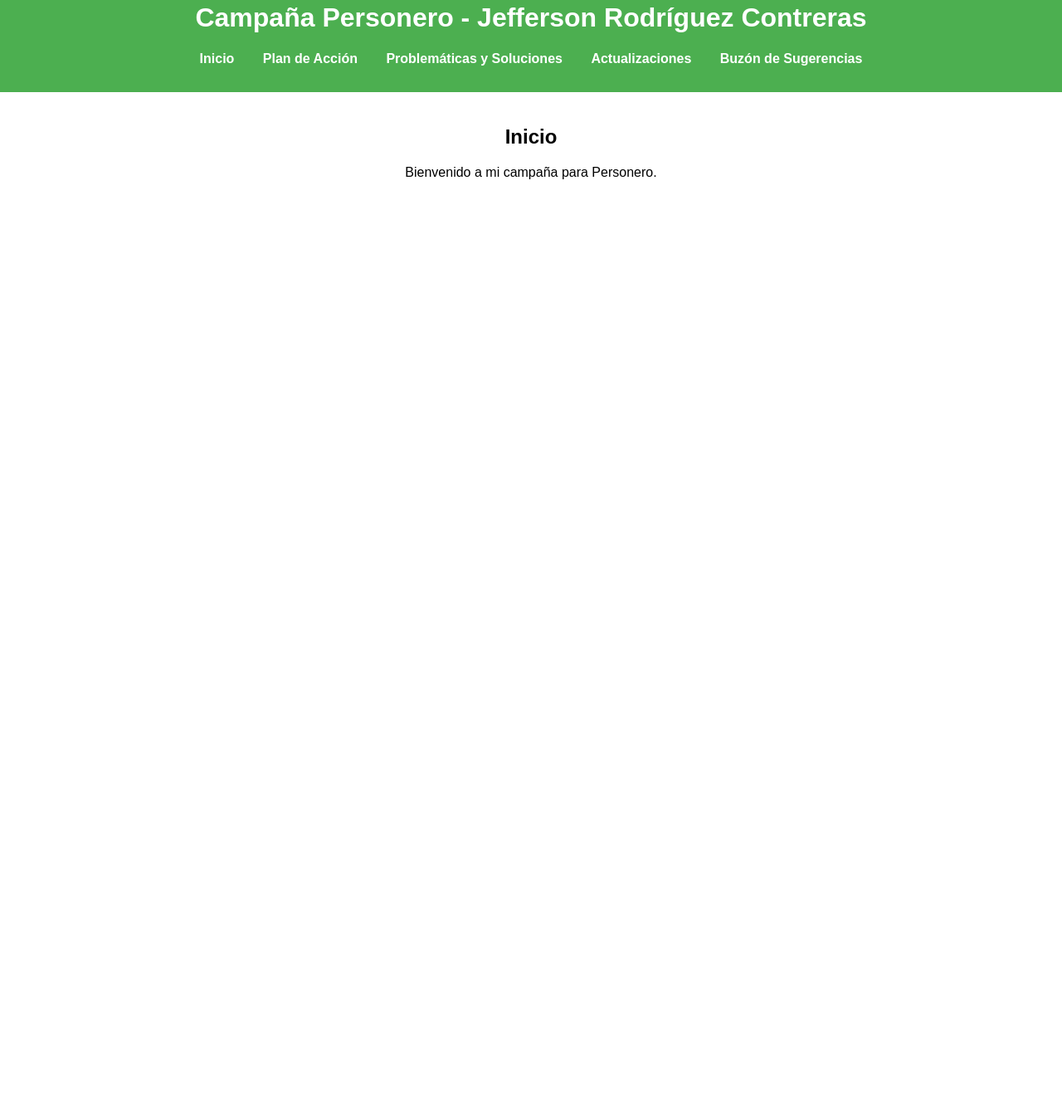
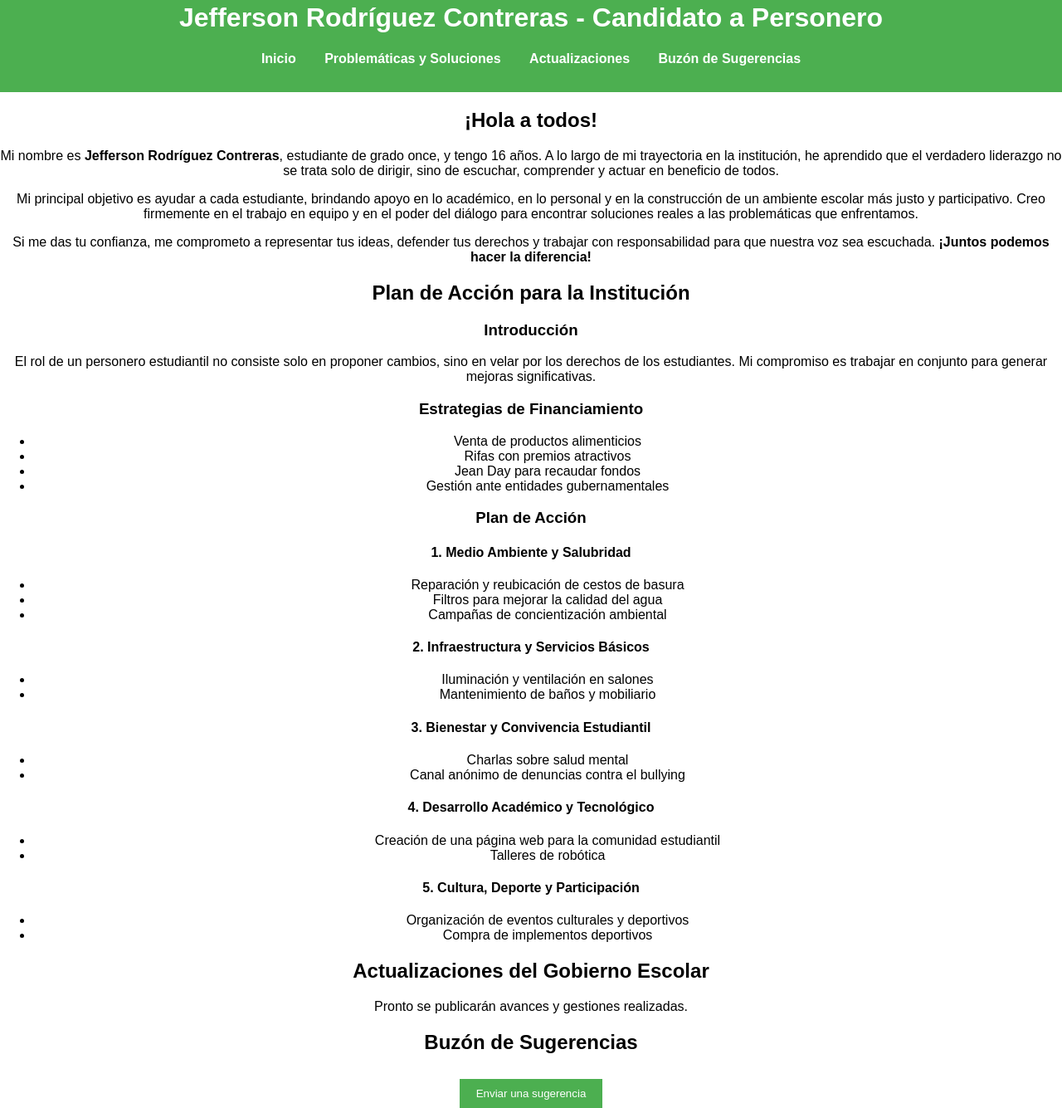
Before and after one commit to ArtLordMordt/PERSONERIA-, a plain HTML site: page index.html in a window 1280 px wide. Shown: the part 33-1368 px from the top of the page at 83% size. Before the commit the page ends 800 px from the top, so only its background shows below. Drawn offline with Linux system fonts and the light colour scheme; a script that the page names is missing.

Commit message:
Update index.html

```diff
--- a/index.html
+++ b/index.html
@@ -7,49 +7,87 @@
     <link rel="stylesheet" href="styles.css">
 </head>
 <body>
+
     <header>
-    <h1>Campaña Personero - Jefferson Rodríguez Contreras</h1>
+        <h1>Jefferson Rodríguez Contreras - Candidato a Personero</h1>
         <nav>
             <ul>
                 <li><a href="#inicio">Inicio</a></li>
-        <li><a href="#plan">Plan de Acción</a></li>
                 <li><a href="#problemas">Problemáticas y Soluciones</a></li>
                 <li><a href="#actualizaciones">Actualizaciones</a></li>
-        <li><a href="#" onclick="openModal()">Buzón de Sugerencias</a></li>
+                <li><a href="#buzon">Buzón de Sugerencias</a></li>
             </ul>
         </nav>
     </header>
-  <main id="main-content">
-    <section id="inicio" class="section">
-      <h2>Inicio</h2>
-      <p>Bienvenido a mi campaña para Personero.</p>
+
+    <section id="inicio">
+        <h2>¡Hola a todos!</h2>
+        <p>Mi nombre es <strong>Jefferson Rodríguez Contreras</strong>, estudiante de grado once, y tengo 16 años. A lo largo de mi trayectoria en la institución, he aprendido que el verdadero liderazgo no se trata solo de dirigir, sino de escuchar, comprender y actuar en beneficio de todos.</p>
+        <p>Mi principal objetivo es ayudar a cada estudiante, brindando apoyo en lo académico, en lo personal y en la construcción de un ambiente escolar más justo y participativo. Creo firmemente en el trabajo en equipo y en el poder del diálogo para encontrar soluciones reales a las problemáticas que enfrentamos.</p>
+        <p>Si me das tu confianza, me comprometo a representar tus ideas, defender tus derechos y trabajar con responsabilidad para que nuestra voz sea escuchada. <strong>¡Juntos podemos hacer la diferencia!</strong></p>
     </section>
-    <section id="plan" class="section">
-      <h2>Plan de Acción</h2>
-      <p>Este es mi plan de acción para mejorar nuestra comunidad.</p>
+
+    <section id="problemas">
+        <h2>Plan de Acción para la Institución</h2>
+        <article>
+            <h3>Introducción</h3>
+            <p>El rol de un personero estudiantil no consiste solo en proponer cambios, sino en velar por los derechos de los estudiantes. Mi compromiso es trabajar en conjunto para generar mejoras significativas.</p>
+        </article>
+
+        <article>
+            <h3>Estrategias de Financiamiento</h3>
+            <ul>
+                <li>Venta de productos alimenticios</li>
+                <li>Rifas con premios atractivos</li>
+                <li>Jean Day para recaudar fondos</li>
+                <li>Gestión ante entidades gubernamentales</li>
+            </ul>
+        </article>
+
+        <article>
+            <h3>Plan de Acción</h3>
+            <h4>1. Medio Ambiente y Salubridad</h4>
+            <ul>
+                <li>Reparación y reubicación de cestos de basura</li>
+                <li>Filtros para mejorar la calidad del agua</li>
+                <li>Campañas de concientización ambiental</li>
+            </ul>
+
+            <h4>2. Infraestructura y Servicios Básicos</h4>
+            <ul>
+                <li>Iluminación y ventilación en salones</li>
+                <li>Mantenimiento de baños y mobiliario</li>
+            </ul>
+
+            <h4>3. Bienestar y Convivencia Estudiantil</h4>
+            <ul>
+                <li>Charlas sobre salud mental</li>
+                <li>Canal anónimo de denuncias contra el bullying</li>
+            </ul>
+
+            <h4>4. Desarrollo Académico y Tecnológico</h4>
+            <ul>
+                <li>Creación de una página web para la comunidad estudiantil</li>
+                <li>Talleres de robótica</li>
+            </ul>
+
+            <h4>5. Cultura, Deporte y Participación</h4>
+            <ul>
+                <li>Organización de eventos culturales y deportivos</li>
+                <li>Compra de implementos deportivos</li>
+            </ul>
+        </article>
     </section>
-    <section id="problemas" class="section">
-      <h2>Problemáticas y Soluciones</h2>
-      <p>Estas son algunas de las problemáticas que enfrentamos y mis propuestas para solucionarlas.</p>
+
+    <section id="actualizaciones">
+        <h2>Actualizaciones del Gobierno Escolar</h2>
+        <p>Pronto se publicarán avances y gestiones realizadas.</p>
     </section>
-    <section id="actualizaciones" class="section">
-      <h2>Actualizaciones</h2>
-      <p>Aquí te mantendré informado sobre los avances de mi campaña.</p>
+
+    <section id="buzon">
+        <h2>Buzón de Sugerencias</h2>
+        <button onclick="abrirFormulario()">Enviar una sugerencia</button>
     </section>
-  </main>
-
-  <!-- Modal para el formulario de sugerencias -->
-  <div id="modal" class="modal">
-    <div class="modal-content">
-      <span class="close" onclick="closeModal()">&times;</span>
-      <h2>Buzón de Sugerencias</h2>
-      <form id="suggestionForm">
-        <label for="mensaje">Escribe tu sugerencia:</label>
-        <textarea id="mensaje" name="mensaje" rows="4" cols="50"></textarea>
-        <button type="submit">Enviar</button>
-      </form>
-    </div>
-  </div>
 
     <script src="script.js"></script>
 </body>
```
Lines whose indentation alone changed are shown as unchanged.
